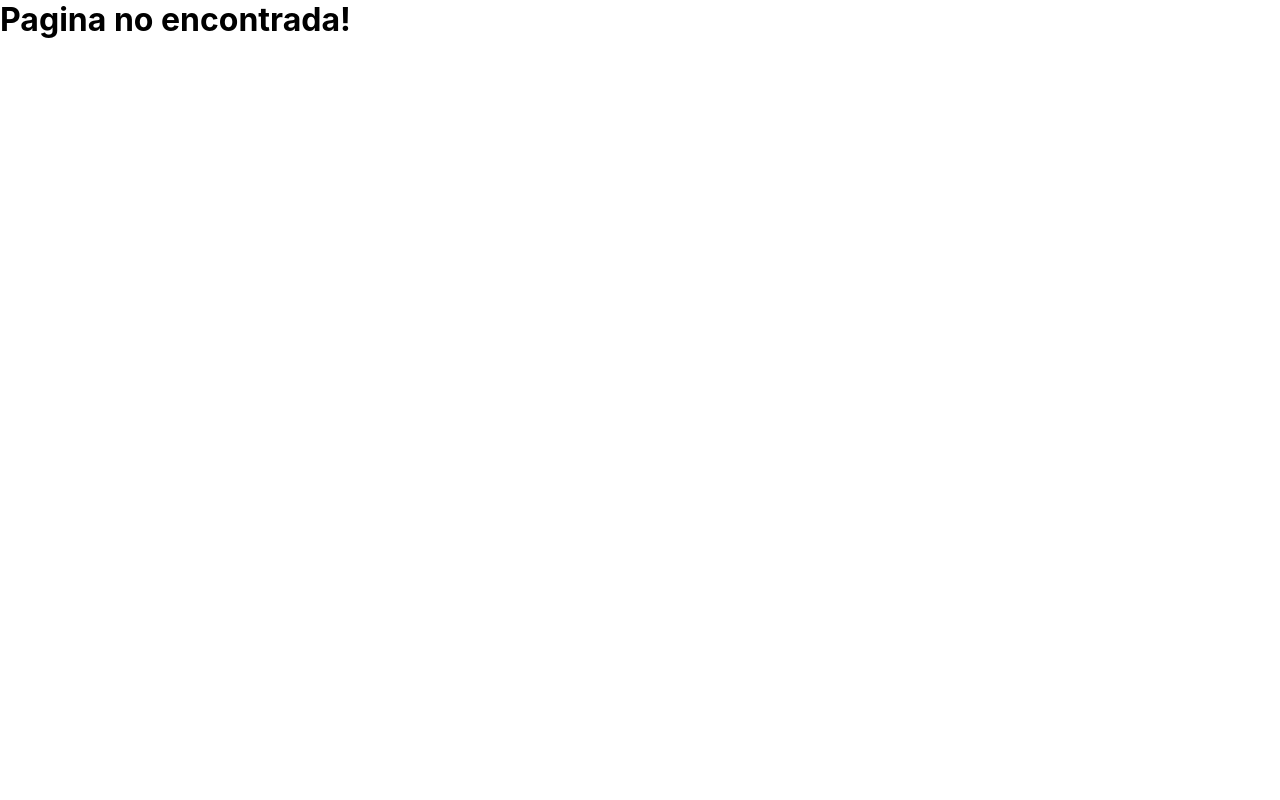
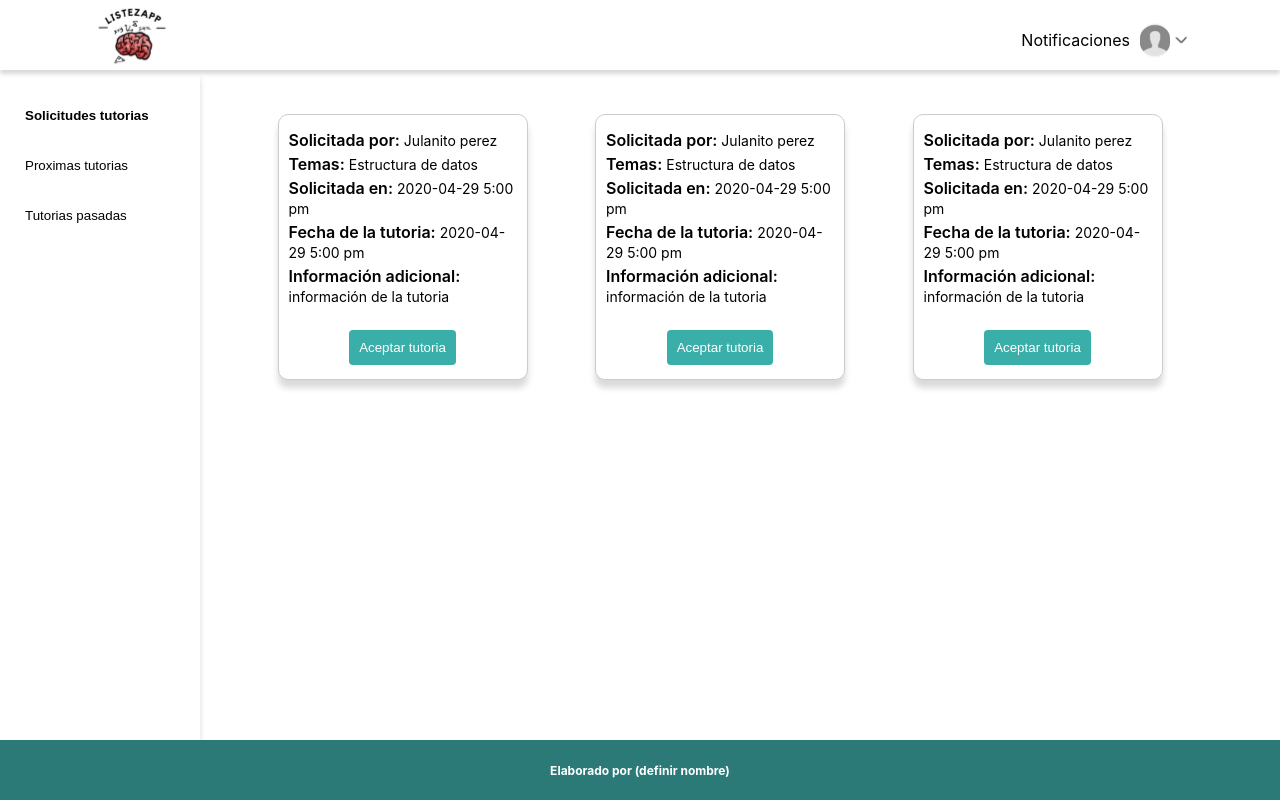
Before and after one commit to antorpo/listez-app, a React (Create React App) app in the folder frontend/: page /inicioTutor in a window 1280 px wide. Built offline with nearby package versions, Linux system fonts and the light colour scheme.

Commit message:
feat: inicio tutor

```diff
--- a/frontend/src/modules/StudentHome/ListOfTutorials/ListOfTutorials.jsx
+++ b/frontend/src/modules/StudentHome/ListOfTutorials/ListOfTutorials.jsx
@@ -1,7 +1,6 @@
 /** @jsx jsx */
 import { jsx } from "@emotion/core";
-import { Link } from "react-router-dom";
-import { Button, Card,Input } from "../../../components";
+import { Button } from "../../../components";
 import dump from "../../../assets/images/icons/dump.svg";
 import { containerCss,titleRowCss,rowCss,buttonCss } from "./ListOfTutorials.styles"
 
--- a/frontend/src/modules/StudentHome/StudentHomePage/StudentHomePage.jsx
+++ b/frontend/src/modules/StudentHome/StudentHomePage/StudentHomePage.jsx
@@ -8,7 +8,7 @@ import { StyledButton, containerCss } from "./StudentHomePage.styles"
 
 
 
-function StudentHomePage({onToggleModal}) {
+function StudentHomePage() {
   const [optionActive, setOptionActive]=useState(1)
     return (
     <div >
--- /dev/null
+++ b/frontend/src/modules/TutorHome/TutorHomePage/TutorHomePage.jsx
@@ -0,0 +1,48 @@
+/** @jsx jsx */
+import { useState } from "react";
+import { jsx } from "@emotion/core";
+import SideMenu from "../../../components/SideMenu/SideMenu"
+import { StyledButton, containerCss } from "./TutorHomePage.styles"
+import TutorialCardsList from "../TutorialCardsList/TutorialCardsList";
+
+
+function TutorHomePage() {
+  const [optionActive, setOptionActive]=useState(1)
+    return (
+    <div >
+     <SideMenu>
+        <StyledButton
+          active={optionActive===1}
+          onClick={()=>setOptionActive(1)
+        }>
+          Solicitudes tutorias
+        </StyledButton>
+        <StyledButton
+          active={optionActive===2}
+          onClick={()=>setOptionActive(2)}
+        >
+            Proximas tutorias
+        </StyledButton>
+        <StyledButton
+          active={optionActive===3}
+          onClick={()=>setOptionActive(3)}
+        >
+            Tutorias pasadas
+        </StyledButton>
+      </SideMenu>
+      <div css={containerCss}>
+        {optionActive===1 &&(
+          <TutorialCardsList type="tutoriasPendientes"/>
+        )}
+        {optionActive===2&&(
+           <TutorialCardsList type="proximasTutorias"/>
+        )}
+        {optionActive===3&&(
+           <TutorialCardsList type="tutoriasPasadas"/>
+        )}
+      </div>
+    </div>
+  );
+}
+
+export default TutorHomePage
--- /dev/null
+++ b/frontend/src/modules/TutorHome/TutorHomePage/TutorHomePage.styles.js
@@ -0,0 +1,17 @@
+import { css } from "@emotion/core";
+import styled from "@emotion/styled"
+import { Button } from "../../../components";
+
+
+export const StyledButton =styled(Button)`
+    background: transparent;
+    width: max-content;
+    margin-left: 10px;
+    ${({active})=>css`
+        font-weight: ${active? "bold": "normal"}
+    `}
+`;
+
+export const containerCss=css`
+    margin: 80px 50px 50px 210px;
+`;
--- /dev/null
+++ b/frontend/src/modules/TutorHome/TutorialCard/TutorialCard.jsx
@@ -0,0 +1,92 @@
+/** @jsx jsx */
+import PropTypes from 'prop-types';
+import { jsx } from "@emotion/core";
+import { Button, Card } from "../../../components";
+import Modal, { useModal } from "../../../components/Modal";
+import {
+    containerCss,
+    cardCss,
+    titleCss,
+    textCss,
+    containerTextCss,
+    buttonCss,
+    containerModalCss
+ } from "./TutorialCard.styles";
+
+function TutorialCard({
+    id,
+    studentName,
+    courseName,
+    applicationDate,
+    tutorshipDate,
+    information,
+    type
+}) {
+    const { open, onToggle,onClose } = useModal();
+    const handleClick=()=>{
+        onToggle();
+    }
+    const onClickAccept=()=>{
+        //logica para cambiar los datos de una tutoria de pendiente a aceptada
+    }
+    return (
+        <div css={containerCss}>
+            <Card css={cardCss}>
+                <div css={containerTextCss}>
+                    <span css={titleCss}>Solicitada por: </span>
+                    <span css={textCss}>{studentName}</span>
+                </div>
+                <div css={containerTextCss}>
+                    <span css={titleCss}>Temas: </span>
+                    <span css={textCss}>{courseName}</span>
+                </div>
+                <div css={containerTextCss}>
+                    <span css={titleCss}>Solicitada en: </span>
+                    <span css={textCss}>{applicationDate}</span>
+                </div>
+                <div css={containerTextCss}>
+                    <span css={titleCss}>Fecha de la tutoria: </span>
+                    <span css={textCss}>{tutorshipDate}</span>
+                </div>
+                <div css={containerTextCss}>
+                    <span css={titleCss}>Información adicional:  </span>
+                    <span css={textCss}>{information}</span>
+                </div>
+                {type==="tutoriasPendientes" &&(
+                    <Button onClick={handleClick} css={buttonCss}>Aceptar tutoria</Button>
+                )}
+            </Card>
+            {open && (
+                <Modal
+                    open={open}
+                    onClose={onClose}
+                >
+                  <Card css={containerModalCss}>
+                      <span>
+                          ¿Seguro deseas aceptar la tutoria?
+                      </span>
+                      <Button onClick={onClickAccept} css={buttonCss}>Confirmar</Button>
+                  </Card>
+                </Modal>
+            )}
+        </div>
+  );
+}
+
+TutorialCard.propTypes = {
+    id: PropTypes.string,
+    name: PropTypes.string,
+    description: PropTypes.string,
+    photo: PropTypes.string,
+    courses: PropTypes.string,
+};
+
+TutorialCard.defaultProps = {
+    id:"",
+    name: "Nombre Tutor",
+    description: "descripción descripción descripción descripción descripción",
+    photo:"",
+    courses: "Matematica, español"
+};
+
+export default TutorialCard
--- /dev/null
+++ b/frontend/src/modules/TutorHome/TutorialCard/TutorialCard.styles.js
@@ -0,0 +1,51 @@
+import { css } from "@emotion/core";
+import { colors } from "../../../utils/colors";
+
+export const containerCss=css`
+    height: 300px;
+    width: min-content;
+    display: flex;
+    align-items: end;
+`;
+
+export const cardCss=css`
+    display: flex;
+    align-items: center;
+    justify-content: center;
+    padding: 5px 10px;
+    width: 250px;
+    height: 266px;
+    border: solid 1px ${colors.gray.five};
+`;
+
+export const containerTextCss=css`
+    width: 100%;
+    text-align: left;
+    margin-bottom: 4px;
+`;
+
+export const titleCss=css`
+    font-size: 16px;
+    font-weight: 600;
+`;
+
+export const textCss=css`
+    font-size: 14px;
+    font-weight: normal;
+`;
+
+export const buttonCss=css`
+    width: max-content;
+    padding: 10px;
+    height: 35px;
+    margin-top: 20px;
+    color: white;
+`;
+
+export const containerModalCss=css`
+    width: 290px;
+    height: 110px;
+    display: flex;
+    align-items: center;
+    justify-content: center;
+`;
--- /dev/null
+++ b/frontend/src/modules/TutorHome/TutorialCardsList/TutorialCardsList.jsx
@@ -0,0 +1,53 @@
+/** @jsx jsx */
+import { jsx } from "@emotion/core";
+import TutorialCard from "../TutorialCard/TutorialCard";
+import { containerCss } from "./TutorialCardsList.styles"
+import { useEffect, useState } from "react";
+
+
+const list=[
+    {
+        nombreEstudiante:  "Julanito perez",
+        NombreCurso: "Estructura de datos",
+        fechaDeSolicitud: "2020-04-29 5:00 pm",
+        fechaParaTutoria: "2020-04-29 5:00 pm",
+        info: "información de la tutoria"
+    },
+    {
+        nombreEstudiante:  "Julanito perez",
+        NombreCurso: "Estructura de datos",
+        fechaDeSolicitud: "2020-04-29 5:00 pm",
+        fechaParaTutoria: "2020-04-29 5:00 pm",
+        info: "información de la tutoria"
+    },
+    {
+        nombreEstudiante:  "Julanito perez",
+        NombreCurso: "Estructura de datos",
+        fechaDeSolicitud: "2020-04-29 5:00 pm",
+        fechaParaTutoria: "2020-04-29 5:00 pm",
+        info: "información de la tutoria"
+    }
+]
+
+function TutorialCardsList({type}) {
+    const [tutorships, setTutorships]=useState(list);
+    useEffect(()=>{
+        //acá agregar la logica para consultar las tutorias de acuerdo al tipo
+    },[])
+    return (
+        <div css={containerCss}>
+           {tutorships.map((tutorship)=>(
+               <TutorialCard
+                    studentName={tutorship.nombreEstudiante}
+                    courseName={tutorship.NombreCurso}
+                    applicationDate={tutorship.fechaDeSolicitud}
+                    tutorshipDate={tutorship.fechaParaTutoria}
+                    information={tutorship.info}
+                    type={type}
+                />
+           ))}
+        </div>
+  );
+}
+
+export default TutorialCardsList
--- /dev/null
+++ b/frontend/src/modules/TutorHome/TutorialCardsList/TutorialCardsList.styles.js
@@ -0,0 +1,7 @@
+import { css } from "@emotion/core";
+
+export const containerCss=css`
+    display: flex;
+    align-items: center;
+    justify-content: space-evenly;
+`;
--- /dev/null
+++ b/frontend/src/pages/TutorHome.js
@@ -0,0 +1,15 @@
+import React from "react";
+import { ContainerPage, Header } from "../components";
+import Footer from "../components/Footer/Footer";
+import  TutorHomePage  from "../modules/TutorHome/TutorHomePage/TutorHomePage"
+import {RightElementHeader} from "../modules/StudentHome/RightElementHeader/RightElementHeader"
+
+export const TutorHome = () => {
+  return (
+    <ContainerPage>
+      <Header rightElement={<RightElementHeader/>}/>
+      <TutorHomePage/>
+      <Footer/>
+    </ContainerPage>
+  );
+};
--- a/frontend/src/pages/TutorInformation.js
+++ b/frontend/src/pages/TutorInformation.js
@@ -2,8 +2,6 @@ import React from "react";
 import { ContainerPage, Header } from "../components";
 import Footer from "../components/Footer/Footer";
 import { TutorInformationPage } from "../modules/TutorInformation/TutorInformationPage";
-
-
 
 export const TutorInformation = () =>{
     return(
--- a/frontend/src/pages/index.js
+++ b/frontend/src/pages/index.js
@@ -3,4 +3,5 @@ export { Main } from "./Main";
 export { SignIn } from "./SignIn";
 export {TutorInformation} from "./TutorInformation"
 export { StudentHome } from "./StudentHome";
+export { TutorHome } from "./TutorHome";
 export { NotFound } from "./NotFound";
```
Also changed, not shown: frontend/src/routes.js (+6 -1 lines).
